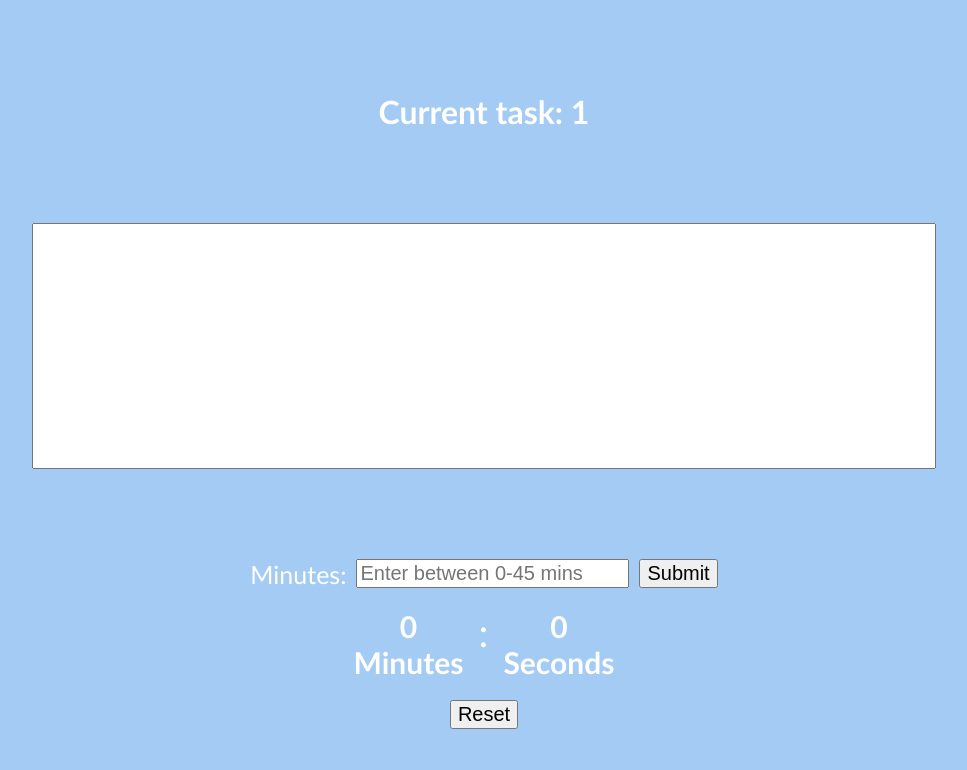
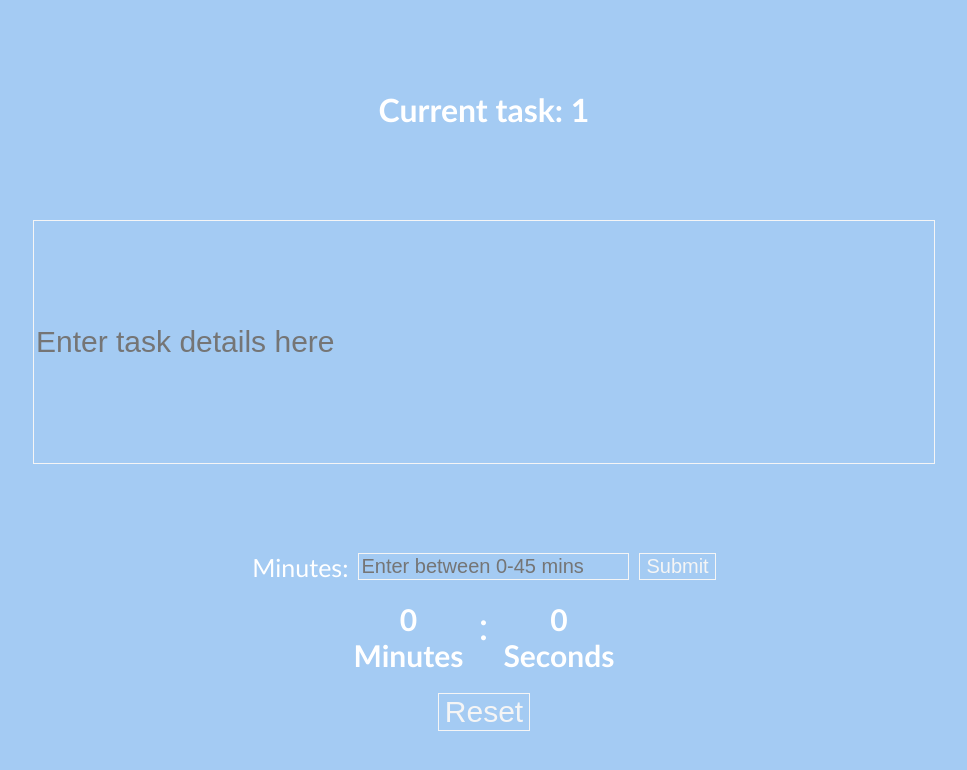
Before and after one commit to platiniradukunda/Productivity-App, a React (Create React App) app: page /task/1 in a window 1280 px wide. Shown: the top 770 px of the page, without its empty margins (156-1123 px from the left). Built offline with nearby package versions, Linux system fonts and the light colour scheme.

Commit message:
major css done

```diff
--- a/src/App.css
+++ b/src/App.css
@@ -90,6 +90,17 @@
 .enterTime input {
   font-size: 20px;
   margin: 0px 5px;
+  background-color: transparent;
+  border: solid whitesmoke 1px;
+  color: whitesmoke;
+}
+
+.timerSubmit{
+  cursor: pointer;
+}
+
+.timerSubmit:hover{
+  color: rgb(199, 182, 182);
 }
 
 .individualTask{
@@ -112,8 +123,18 @@
 }
 
 .containerTimer button {
-  font-size: 20px;
   margin-top: 20px;
+  font-size: 30px;
+  border: solid whitesmoke 1px;
+  cursor: pointer;
+  font-size: 30px;
+  background-color: transparent;
+  color: whitesmoke;
+  transition: 0.8s;
+}
+
+.containerTimer button:hover{
+  color: rgb(199, 182, 182);
 }
 
 .finishedTask button {
@@ -123,6 +144,9 @@
 .taskDetails input{
   width: 70vw;
   height: 30vh;
+  background-color: transparent;
+  border: solid whitesmoke 1px;
+  font-size: 30px;
 }
 
 .innerFormDiv input {
@@ -182,4 +206,18 @@
   color: whitesmoke;
   cursor: pointer;
   background-color: transparent;
+  text-decoration-color: whitesmoke;
 }
+
+.finishedTask button{
+  font-size: 30px;
+  color: whitesmoke;
+  background-color: transparent;
+  border: solid whitesmoke 1px;
+  transition: 0.8s;
+  cursor: pointer;
+}
+
+.finishedTask button:hover{
+  color: rgb(199, 182, 182);
+}
--- a/src/components/EnterTime.jsx
+++ b/src/components/EnterTime.jsx
@@ -32,7 +32,7 @@ function EnterTime({setTimeLeft, setIsPaused}) {
                         min: {value: 0.01, message:"Please enter 0-45 minutes"},
                         max: {value: 45, message:"Please enter 0-45 minutes"},
                     })}/>
-                <input type="submit" />
+                <input type="submit" className="timerSubmit"/>
                 {/* If there is an error in the form, then the corresponding message will be populated below the form on the DOM */}
                 {errors.minutes && <p>{errors.minutes.message}</p>}
             </form>
--- a/src/components/IndividualTask.jsx
+++ b/src/components/IndividualTask.jsx
@@ -24,7 +24,7 @@ function IndividualTask({match}) {
             </div>
 
             <div className="taskDetails">
-                <input type="text" name="" id="" />
+                <input type="text" name="" placeholder="Enter task details here"/>
             </div>
 
             {/* have the ability to manipulate the set time in the other components so we need to pass props */}
```
